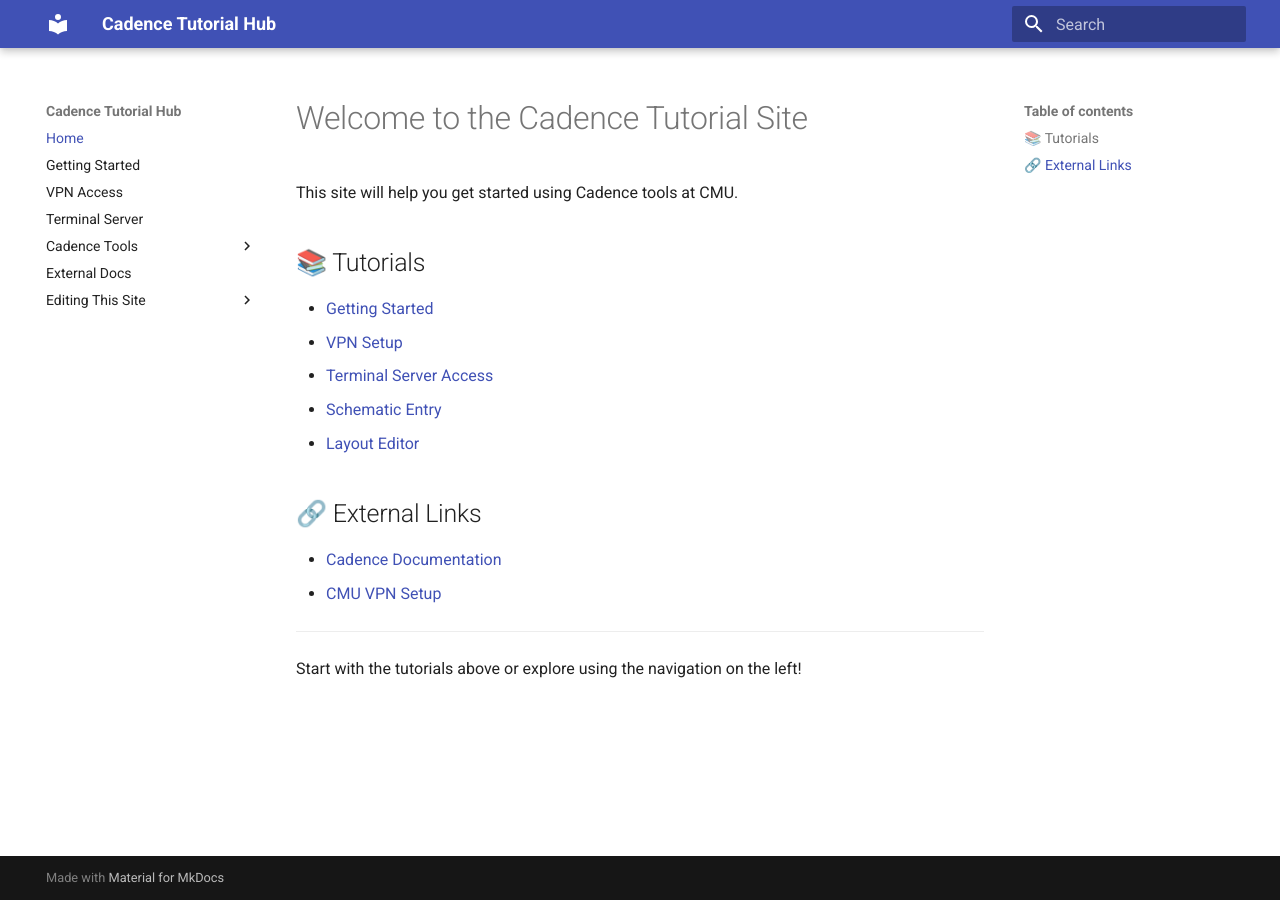
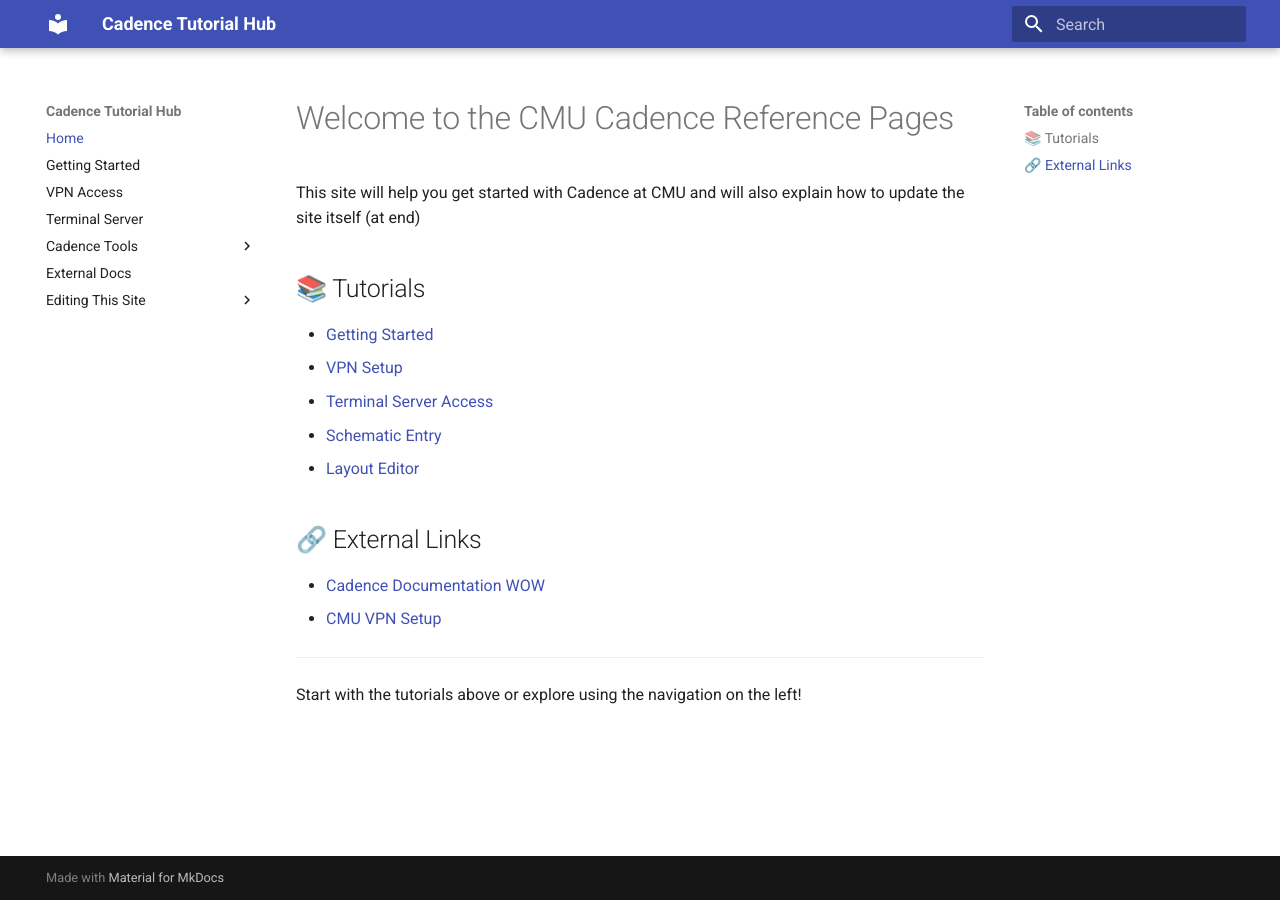
Before and after one commit to jbain-ANDREW/cadence-tutorials, an MkDocs documentation site: the page built from docs/index.md, in a window 1280 px wide. Built offline with MkDocs 1.6.1 and Material for MkDocs 9.7.7, drawn with Linux system fonts in a browser that asks for light colours.

```diff
--- a/docs/index.md
+++ b/docs/index.md
@@ -1,6 +1,7 @@
-# Welcome to the Cadence Tutorial Site
+# Welcome to the CMU Cadence Reference Pages
 
-This site will help you get started using Cadence tools at CMU.
+This site will help you get started with Cadence at CMU and will also explain how
+to update the site itself (at end)
 
 ## 📚 Tutorials
 
@@ -12,7 +13,7 @@
 
 ## 🔗 External Links
 
-- [Cadence Documentation](https://support.cadence.com/)
+- [Cadence Documentation WOW](https://support.cadence.com/)
 - [CMU VPN Setup](https://www.cmu.edu/computing/remote/vpn/)
 
 ---
```
